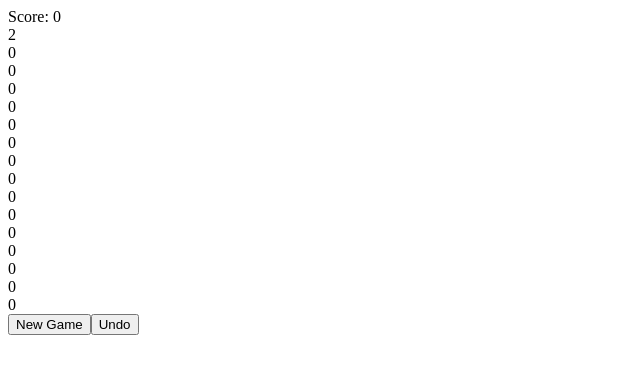
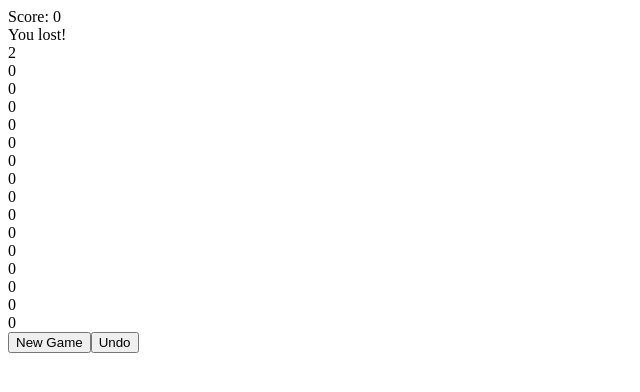
Before and after one commit to cebilgen/nifty-react-2048, a Preact app: page / in a window 1280 px wide. Shown: the top 392 px of the page, without its empty margins (0-640 px from the left). Built offline with nearby package versions, Linux system fonts and the light colour scheme; the HTML template or start-up script is replaced by a standard one.

Commit message:
Add game result to info overlay

```diff
--- a/src/components/Game.tsx
+++ b/src/components/Game.tsx
@@ -172,6 +172,8 @@ export default class Game extends Component<any, GameState> {
             <div class="game">
                 <Info
                     score={this.state.score}
+                    isWon={this.isWon()}
+                    isFinished={this.isFinished()}
                 />
                 <Board
                     onKeyDown={(ev: KeyboardEvent) => this.onKeyDown(ev)}
--- a/src/components/Info.tsx
+++ b/src/components/Info.tsx
@@ -2,13 +2,45 @@ import {h} from 'preact'
 
 
 interface InfoProps {
+    isWon: boolean
+    isFinished: boolean
     score: number
+    continue?: boolean
 }
 
 export default function Info(props: InfoProps): JSX.Element {
+    let overlayClass = ['info__overlay']
+    let resultClass = ['info__result']
+    let message = ''
+
+    // Game is won and no more moves left
+    if (props.isWon && props.isFinished) {
+        overlayClass.push(overlayClass[0] + '--show')
+        resultClass.push(resultClass[0] + '--won')
+        message = "No moves left."
+    }
+    // Game is won, but can still continue
+    else if (props.isWon && props.continue === undefined) {
+        overlayClass.push(overlayClass[0] + '--show')
+        resultClass.push(resultClass[0] + '--won')
+        message = "Tap to continue."
+    }
+    // Game is lost
+    else if (props.isFinished) {
+        overlayClass.push(overlayClass[0] + '--show')
+        resultClass.push(resultClass[0] + '--lost')
+    }
+
     return (
         <div class="info">
             <div class="info__score">Score: {props.score}</div>
+            <div class={overlayClass.join(' ')}>
+                <div class="info__overlay-bg" />
+                <span class={resultClass.join(' ')}>
+                    {props.isWon ? "You win!" : "You lost!"}
+                </span>
+                <span class="info__message">{message}</span>
+            </div>
         </div>
     )
 }
--- a/src/stylesheets/components/_info.scss
+++ b/src/stylesheets/components/_info.scss
@@ -17,4 +17,52 @@
         height: 10%;
         line-height: 100%;
     }
+
+    &__overlay {
+        display: flex;
+        flex-direction: column;
+        justify-content: center;
+        align-items: center;
+        width: 80%;
+        height: 80%;
+        margin: 0 auto;
+        position: relative;
+        opacity: 0;
+
+        &-bg {
+            width: 100%;
+            height: 100%;
+            background-color: #EEEEEE;
+            opacity: 0.8;
+            position: absolute;
+            z-index: 301;
+        }
+
+        &--show {
+            transition: opacity 0.5s ease;
+            opacity: 1;
+        }
+    }
+
+    &__result {
+        position: relative;
+        z-index: 302;
+        font-size: 10vmin;
+
+        &--won {
+            color: #F3AE4F;
+            text-shadow: 0px 0px 3px #F3AE4F;
+        }
+
+        &--lost {
+            color: #DE5833;
+            text-shadow: 0px 0px 1px #DE5833;
+        }
+    }
+
+    &__message {
+        position: relative;
+        color: #777777;
+        z-index: 302;
+    }
 }
```
